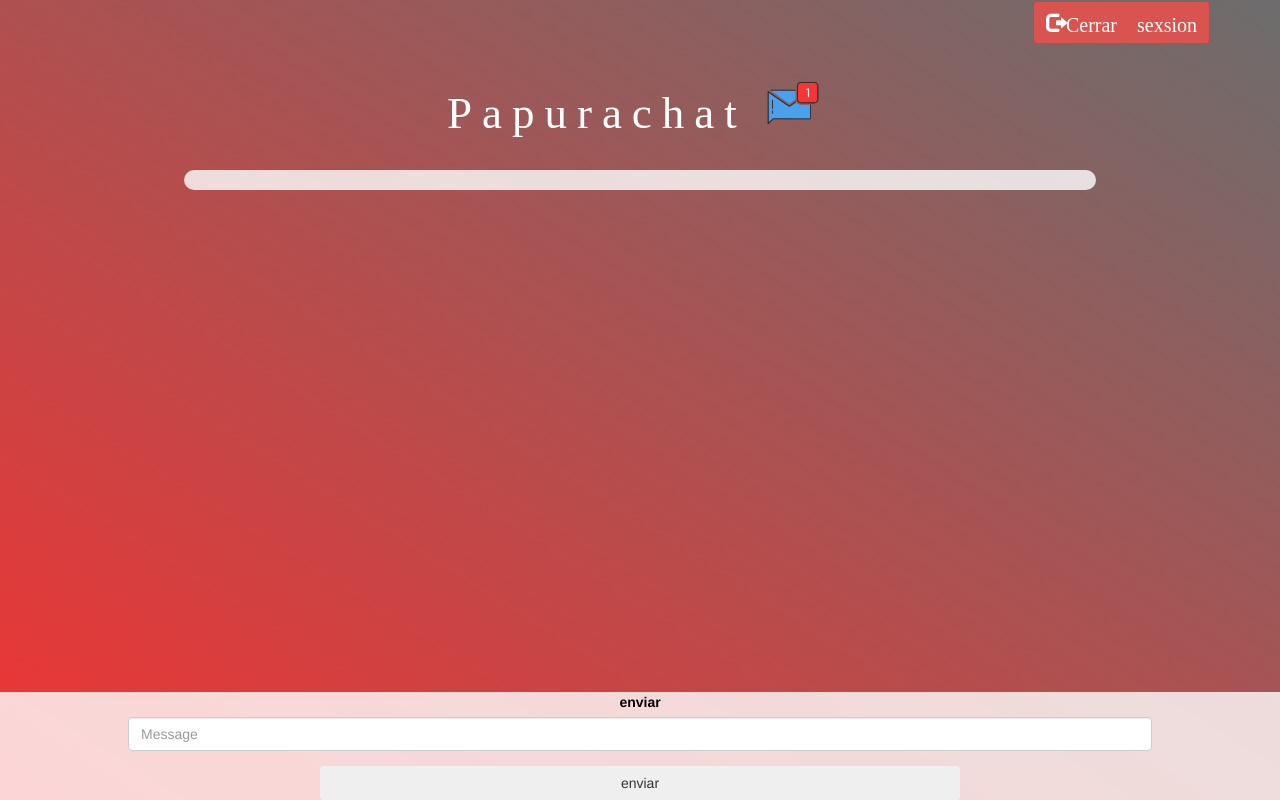
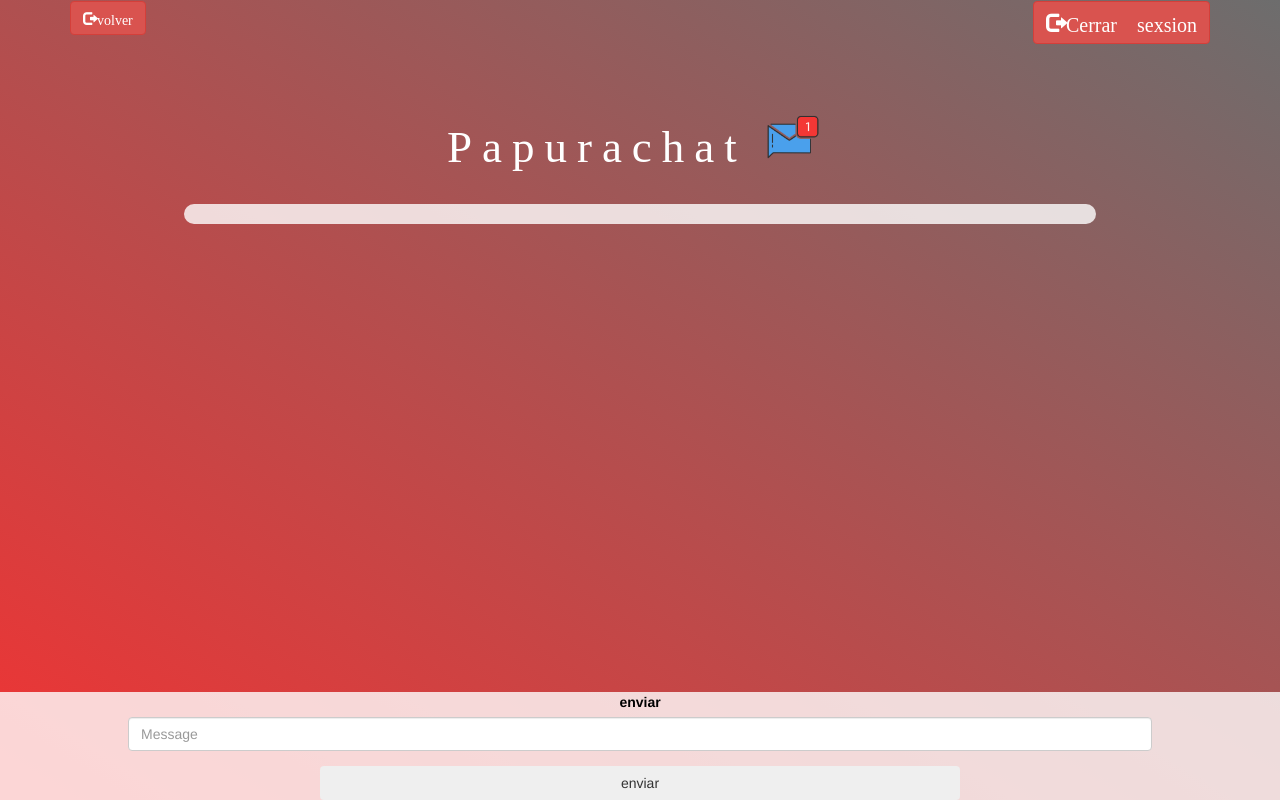
Before and after one commit to leonipooh/papura-chat, a plain HTML site: page kwitter_page.html in a window 1280 px wide. Drawn offline with nearby package versions, Linux system fonts and the light colour scheme; no server answers; a web font is replaced by a local one.

Commit message:
Update kwitter_page.html
añadiendo un nuevo boton para volver a la pagina principal

```diff
--- a/kwitter_page.html
+++ b/kwitter_page.html
@@ -27,6 +27,8 @@
 <div class="container">
 
 <button id="logout" onclick="logout();" class="glyphicon glyphicon-log-out btn btn-danger">Cerrar sexsion</button>
+<button id="back" onclick="back();" class="glyphicon glyphicon-log-out btn btn-danger">volver</button>
+
 
 <center>
     <h1 class="header">
```
